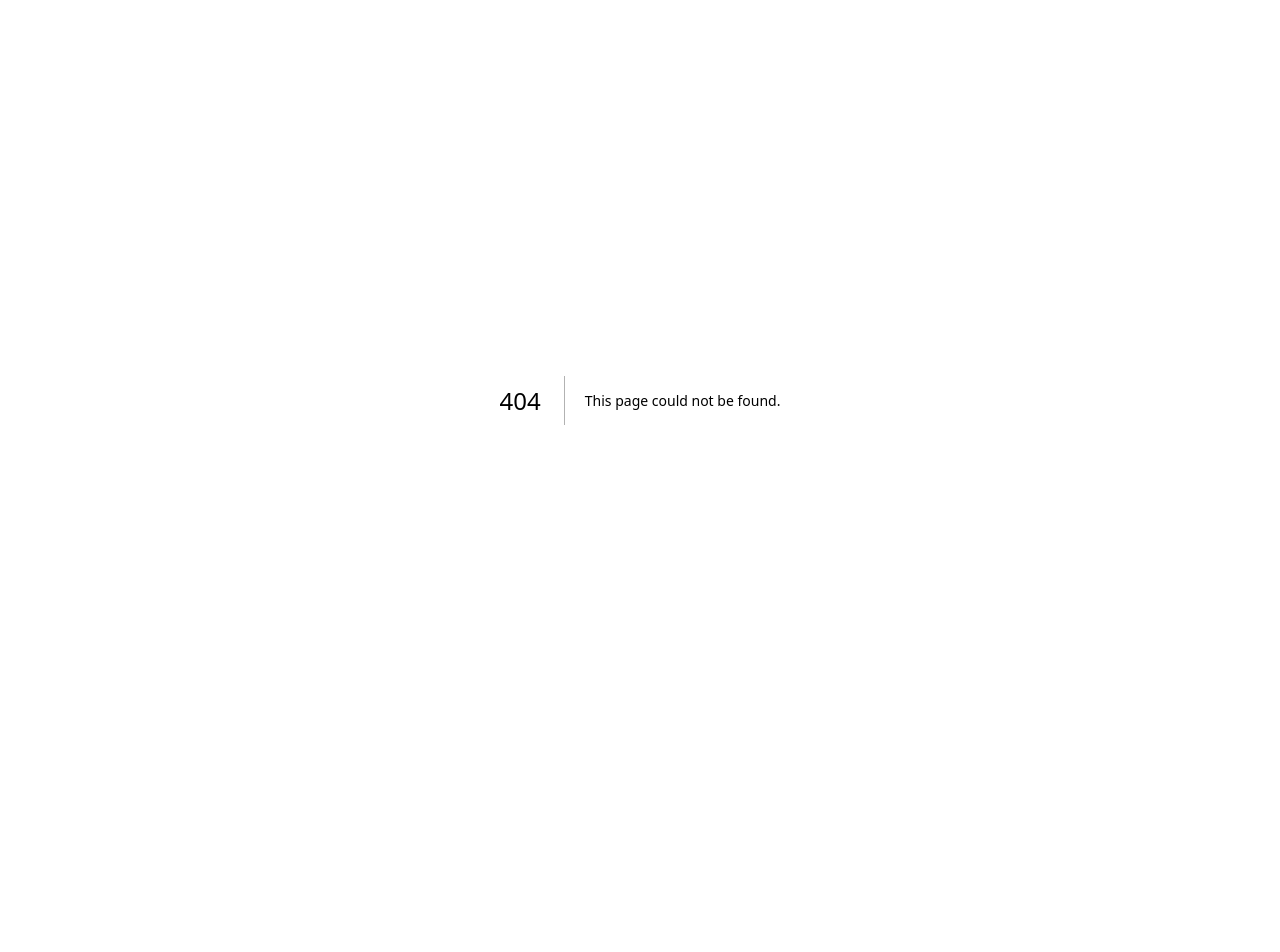
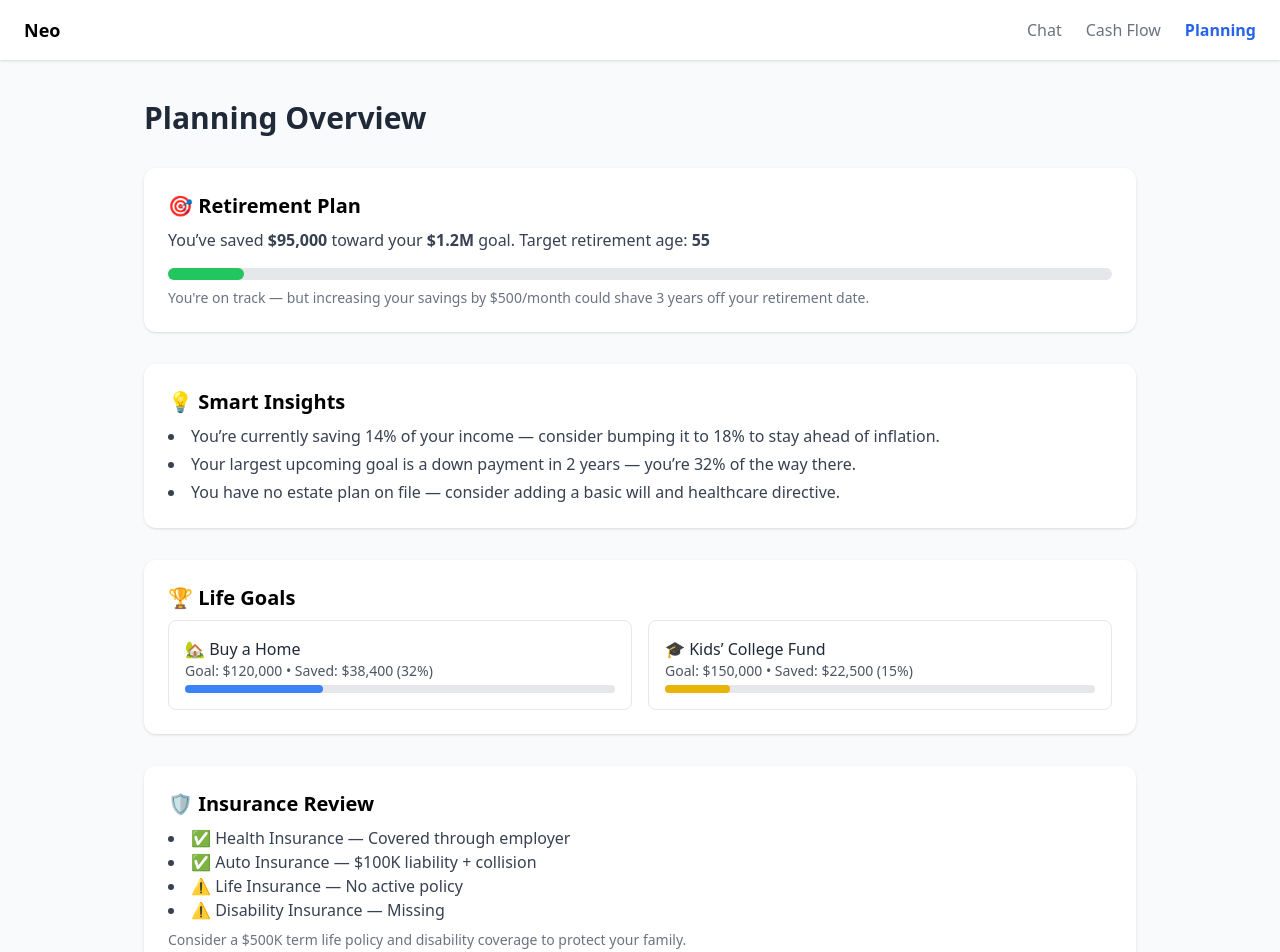
Before and after one commit to neowiseFP/neowise, a Next.js app: page /dashboard/planning in a window 1280 px wide. Before the commit this address had no page. Shown: the top 952 px of the page. Before the commit the page ends 800 px from the top, so only its background shows below. Built offline with nearby package versions, Linux system fonts and the light colour scheme.

Commit message:
Add Planning and Cash Flow dashboards with smart layout

```diff
--- /dev/null
+++ b/components/Navbar.tsx
@@ -0,0 +1,22 @@
+'use client'
+
+import Link from 'next/link'
+import { usePathname } from 'next/navigation'
+
+export default function Navbar() {
+  const pathname = usePathname()
+
+  const isActive = (path: string) =>
+    pathname === path ? 'text-blue-600 font-semibold' : 'text-gray-500 hover:text-blue-500'
+
+  return (
+    <nav className="flex items-center justify-between px-6 py-4 shadow bg-white">
+      <div className="text-lg font-bold">Neo</div>
+      <div className="flex gap-6">
+        <Link href="/chat" className={isActive('/chat')}>Chat</Link>
+        <Link href="/dashboard/cashflow" className={isActive('/dashboard/cashflow')}>Cash Flow</Link>
+        <Link href="/dashboard/planning" className={isActive('/dashboard/planning')}>Planning</Link>
+      </div>
+    </nav>
+  )
+}
--- /dev/null
+++ b/pages/dashboard/planning.tsx
@@ -0,0 +1,76 @@
+// pages/dashboard/planning.tsx
+import Navbar from '@/components/Navbar'
+
+export default function PlanningPage() {
+  return (
+    <div className="min-h-screen bg-gray-50">
+      <Navbar />
+      <main className="max-w-5xl mx-auto py-10 px-4 space-y-8">
+        <h1 className="text-3xl font-bold text-gray-800">Planning Overview</h1>
+
+        {/* Retirement Plan */}
+        <section className="bg-white rounded-xl shadow p-6">
+          <h2 className="text-xl font-semibold mb-2">🎯 Retirement Plan</h2>
+          <p className="text-gray-700 mb-4">
+            You’ve saved <strong>$95,000</strong> toward your <strong>$1.2M</strong> goal.
+            Target retirement age: <strong>55</strong>
+          </p>
+          <div className="w-full bg-gray-200 rounded-full h-3 mb-2">
+            <div className="bg-green-500 h-3 rounded-full" style={{ width: '8%' }} />
+          </div>
+          <p className="text-sm text-gray-500">You're on track — but increasing your savings by $500/month could shave 3 years off your retirement date.</p>
+        </section>
+
+        {/* Smart Insights */}
+        <section className="bg-white rounded-xl shadow p-6">
+          <h2 className="text-xl font-semibold mb-2">💡 Smart Insights</h2>
+          <ul className="list-disc list-inside text-gray-700 space-y-1">
+            <li>You’re currently saving 14% of your income — consider bumping it to 18% to stay ahead of inflation.</li>
+            <li>Your largest upcoming goal is a down payment in 2 years — you’re 32% of the way there.</li>
+            <li>You have no estate plan on file — consider adding a basic will and healthcare directive.</li>
+          </ul>
+        </section>
+
+        {/* Life Goals */}
+        <section className="bg-white rounded-xl shadow p-6">
+          <h2 className="text-xl font-semibold mb-2">🏆 Life Goals</h2>
+          <div className="grid grid-cols-1 md:grid-cols-2 gap-4">
+            <div className="border rounded-lg p-4">
+              <h3 className="font-medium text-gray-800">🏡 Buy a Home</h3>
+              <p className="text-sm text-gray-600 mb-1">Goal: $120,000 • Saved: $38,400 (32%)</p>
+              <div className="w-full bg-gray-200 h-2 rounded-full">
+                <div className="bg-blue-500 h-2 rounded-full" style={{ width: '32%' }} />
+              </div>
+            </div>
+            <div className="border rounded-lg p-4">
+              <h3 className="font-medium text-gray-800">🎓 Kids’ College Fund</h3>
+              <p className="text-sm text-gray-600 mb-1">Goal: $150,000 • Saved: $22,500 (15%)</p>
+              <div className="w-full bg-gray-200 h-2 rounded-full">
+                <div className="bg-yellow-500 h-2 rounded-full" style={{ width: '15%' }} />
+              </div>
+            </div>
+          </div>
+        </section>
+
+        {/* Insurance Coverage */}
+        <section className="bg-white rounded-xl shadow p-6">
+          <h2 className="text-xl font-semibold mb-2">🛡 Insurance Review</h2>
+          <ul className="list-disc list-inside text-gray-700">
+            <li>✅ Health Insurance — Covered through employer</li>
+            <li>✅ Auto Insurance — $100K liability + collision</li>
+            <li>⚠️ Life Insurance — No active policy</li>
+            <li>⚠️ Disability Insurance — Missing</li>
+          </ul>
+          <p className="text-sm text-gray-500 mt-2">Consider a $500K term life policy and disability coverage to protect your family.</p>
+        </section>
+
+        {/* Call to Action */}
+        <section className="bg-white rounded-xl shadow p-6 text-center">
+          <p className="text-gray-700 text-lg">
+            Want help refining your plan? Head back to <a href="/chat" className="text-blue-600 font-semibold hover:underline">Chat</a> and ask Neo anything.
+          </p>
+        </section>
+      </main>
+    </div>
+  )
+}
```
Also changed, not shown: pages/dashboard/cashflow.tsx (renamed from pages/dashboard.tsx).
